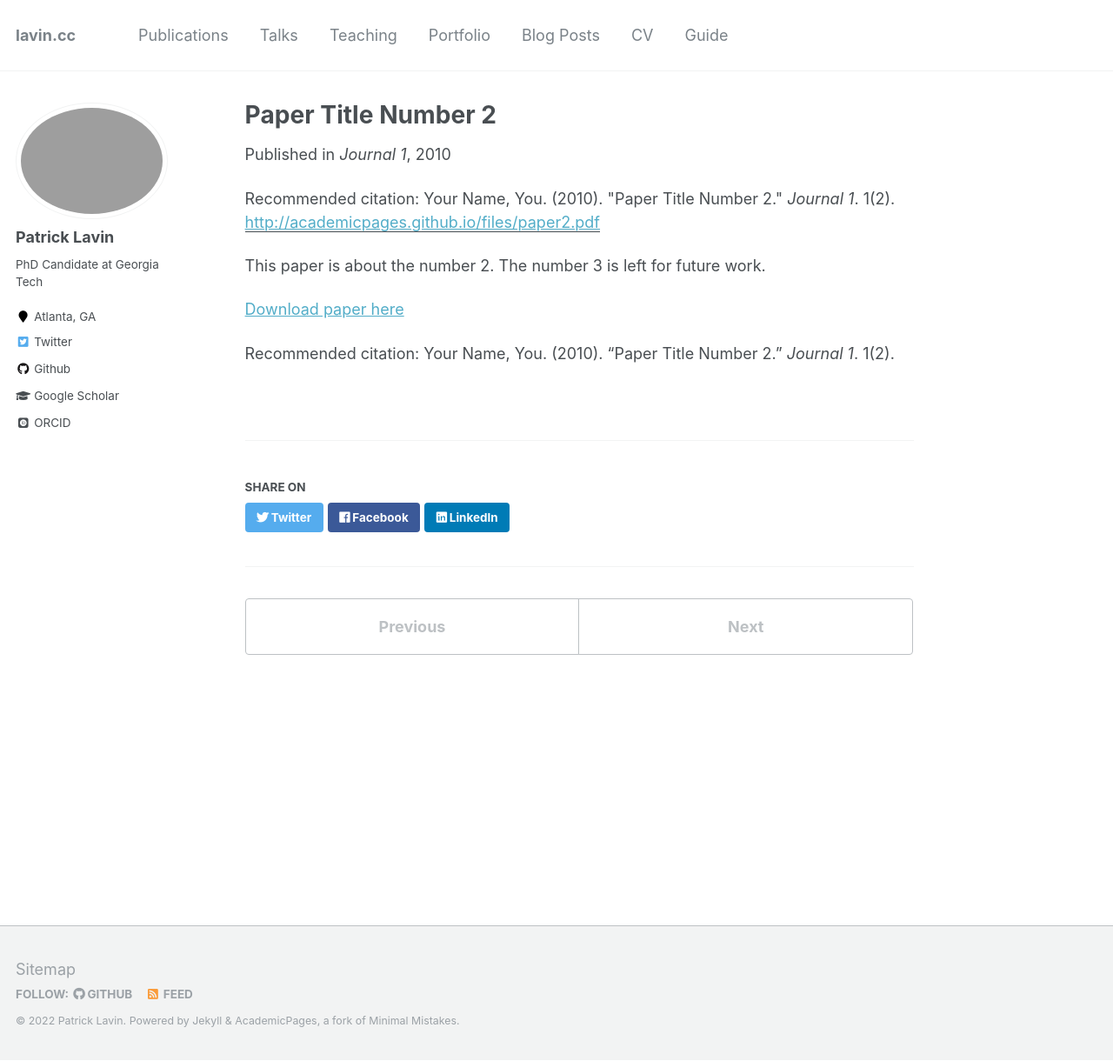
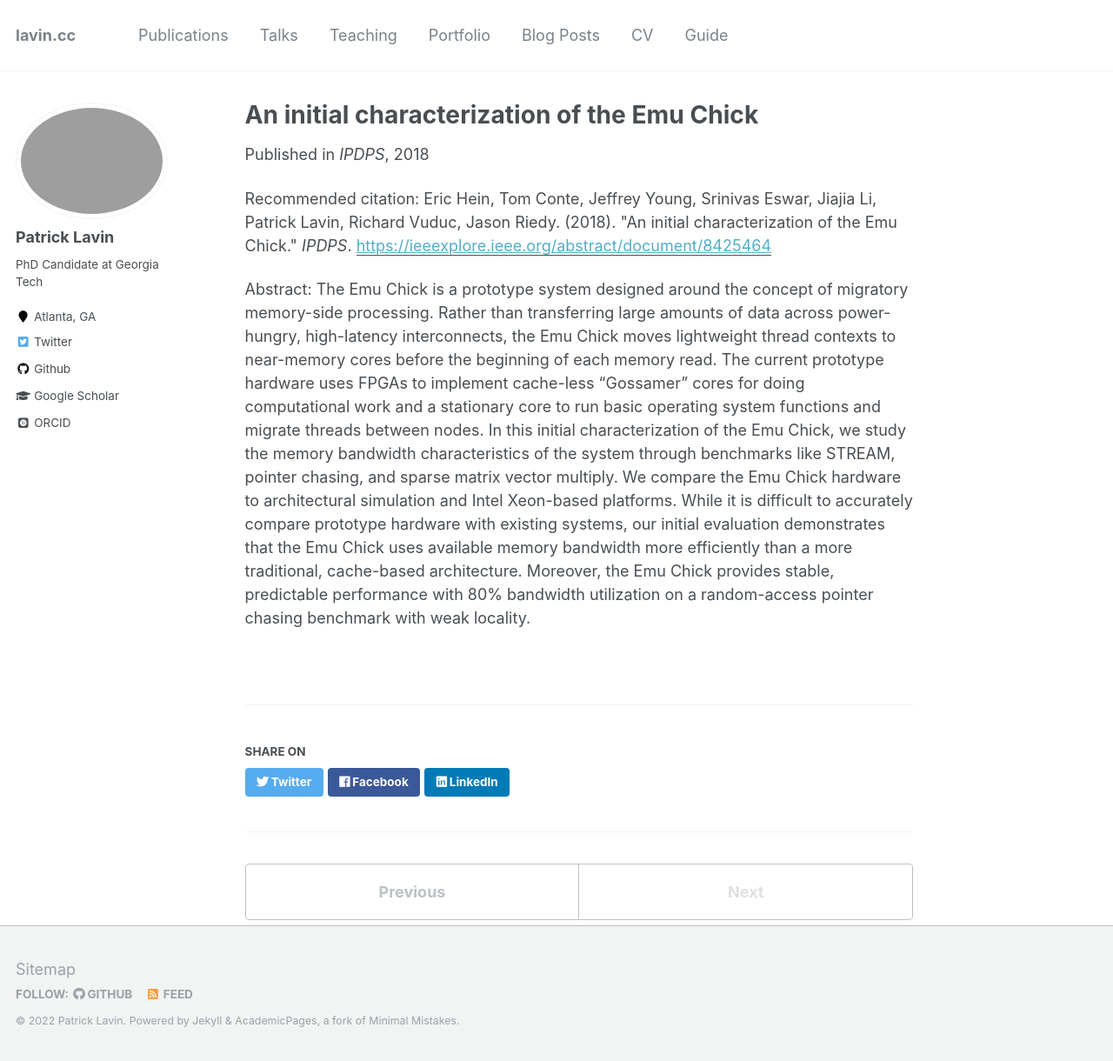
Before and after one commit to plavin/plavin.github.io, a Jekyll site: the page built from _publications/emu-conference.md, in a window 1280 px wide and 1220 px high. Shown: the whole window at 87% size. Built offline with Jekyll 4.4.1, drawn with Linux system fonts in a browser that asks for light colours; some web fonts are replaced; a file with an impossible date is left out.

Commit message:
update emu conference paper

```diff
--- a/_publications/emu-conference.md
+++ b/_publications/emu-conference.md
@@ -3,14 +3,9 @@
 collection: publications
 permalink: /publication/2010-10-01-paper-title-number-2
 excerpt: 'This paper is about the number 2. The number 3 is left for future work.'
-date: 2018
+date: 2018-05-21
 venue: 'IPDPS'
 paperurl: 'https://ieeexplore.ieee.org/abstract/document/8425464'
-citation: 'Eric Hein, Tom Conte, Jeffrey Young, Srinivas Eswar, Jiajia Li, Patrick Lavin, Richard Vuduc, Jason Riedy. (2018). &quot;An initial characterization of the Emu Chick.&quot; <i>IPDPS</i>. 1(2).'
+citation: 'Eric Hein, Tom Conte, Jeffrey Young, Srinivas Eswar, Jiajia Li, Patrick Lavin, Richard Vuduc, Jason Riedy. (2018). &quot;An initial characterization of the Emu Chick.&quot; <i>IPDPS</i>.'
 ---
-This paper
-This paper is about the number 2. The number 3 is left for future work.
-
-[Download paper here](http://academicpages.github.io/files/paper2.pdf)
-
-Recommended citation: Your Name, You. (2010). "Paper Title Number 2." <i>Journal 1</i>. 1(2).
+Abstract: The Emu Chick is a prototype system designed around the concept of migratory memory-side processing. Rather than transferring large amounts of data across power-hungry, high-latency interconnects, the Emu Chick moves lightweight thread contexts to near-memory cores before the beginning of each memory read. The current prototype hardware uses FPGAs to implement cache-less "Gossamer" cores for doing computational work and a stationary core to run basic operating system functions and migrate threads between nodes. In this initial characterization of the Emu Chick, we study the memory bandwidth characteristics of the system through benchmarks like STREAM, pointer chasing, and sparse matrix vector multiply. We compare the Emu Chick hardware to architectural simulation and Intel Xeon-based platforms. While it is difficult to accurately compare prototype hardware with existing systems, our initial evaluation demonstrates that the Emu Chick uses available memory bandwidth more efficiently than a more traditional, cache-based architecture. Moreover, the Emu Chick provides stable, predictable performance with 80% bandwidth utilization on a random-access pointer chasing benchmark with weak locality.
```
